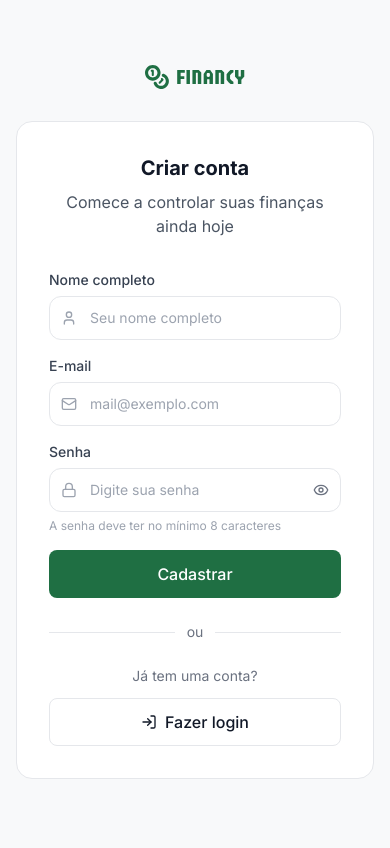
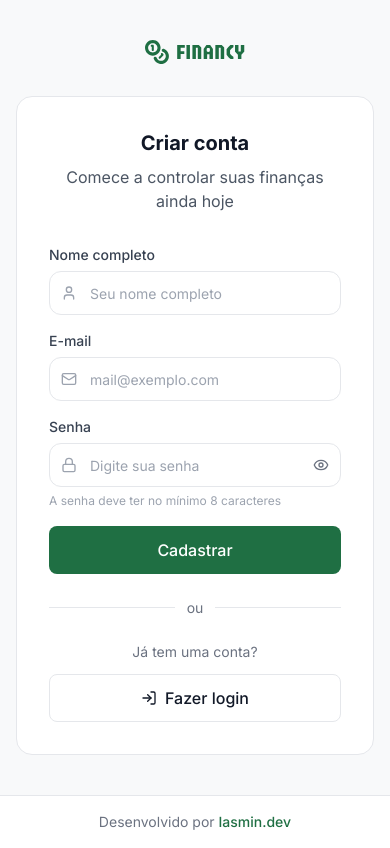
Before and after one commit to iasminln/pos-360-financy, a React (Vite) app in the folder web/: page /register in a window 390 px wide. Built offline with nearby package versions, Linux system fonts and the light colour scheme; no server answers.

Commit message:
Add Footer component to AppLayout and CardInitial; adjust layout structure for better responsiveness

```diff
--- a/web/src/components/layout/app-layout.tsx
+++ b/web/src/components/layout/app-layout.tsx
@@ -1,6 +1,7 @@
 import { NavLink, Outlet, Link } from "react-router-dom";
 import { Logo } from "@/components/ui/logo";
 import { Avatar } from "@/components/ui/avatar";
+import { Footer } from "@/components/layout/footer";
 import { useAuth } from "@/context/auth-context";
 import { cn } from "@/lib/utils";
 
@@ -14,7 +15,7 @@ export function AppLayout() {
   const { user } = useAuth();
 
   return (
-    <div className="min-h-screen bg-gray-100">
+    <div className="flex min-h-screen flex-col bg-gray-100">
       <header className="border-b border-border bg-white">
         <div className="mx-auto flex h-16 max-w-6xl items-center justify-between px-4">
           <Logo />
@@ -27,7 +28,9 @@ export function AppLayout() {
                 className={({ isActive }) =>
                   cn(
                     "text-sm font-medium transition-colors",
-                    isActive ? "text-brand-base font-semibold" : "text-gray-500 hover:text-gray-800",
+                    isActive
+                      ? "font-semibold text-brand-base"
+                      : "text-gray-500 hover:text-gray-800",
                   )
                 }
               >
@@ -57,9 +60,10 @@ export function AppLayout() {
           ))}
         </nav>
       </header>
-      <main className="mx-auto max-w-6xl px-4 py-8">
+      <main className="mx-auto w-full max-w-6xl flex-1 px-4 py-8">
         <Outlet />
       </main>
+      <Footer />
     </div>
   );
 }
--- a/web/src/components/layout/card-initial.tsx
+++ b/web/src/components/layout/card-initial.tsx
@@ -1,5 +1,6 @@
 import type { ReactNode } from "react";
 import { Logo } from "@/components/ui/logo";
+import { Footer } from "@/components/layout/footer";
 
 type CardInitialProps = {
   title: string;
@@ -9,7 +10,8 @@ type CardInitialProps = {
 
 export function CardInitial({ title, subtitle, children }: CardInitialProps) {
   return (
-    <div className="flex min-h-screen flex-col items-center justify-center gap-8 bg-gray-100 px-4 py-10">
+    <div className="flex min-h-screen flex-col bg-gray-100">
+      <div className="flex flex-1 flex-col items-center justify-center gap-8 px-4 py-10">
         <div className="flex justify-center">
           <Logo to={undefined} />
         </div>
@@ -21,5 +23,7 @@ export function CardInitial({ title, subtitle, children }: CardInitialProps) {
           {children}
         </div>
       </div>
+      <Footer />
+    </div>
   );
 }
--- /dev/null
+++ b/web/src/components/layout/footer.tsx
@@ -0,0 +1,20 @@
+export function Footer() {
+  return (
+    <footer className="border-t border-border bg-white">
+      <div className="mx-auto flex max-w-6xl items-center justify-center px-4 py-4">
+        <p className="text-center text-sm text-gray-500">
+          Desenvolvido por{" "}
+          <a
+            href="https://iasmin.dev/bv"
+            title="Iasmin.dev"
+            target="_blank"
+            rel="noopener noreferrer"
+            className="font-medium text-brand-base transition-colors hover:text-brand-dark hover:underline"
+          >
+            Iasmin.dev
+          </a>
+        </p>
+      </div>
+    </footer>
+  );
+}
```
Lines whose indentation alone changed are shown as unchanged.
